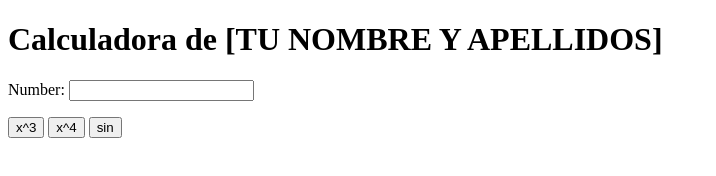
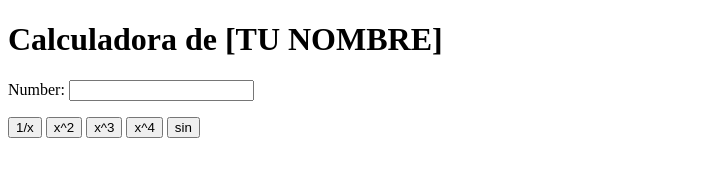
Before and after one commit to marcosmedinabri/my_calculator_2, a plain HTML site: page index.html in a window 1280 px wide. Shown: the whole page, without its empty margins (0-716 px from the left). Drawn offline with Linux system fonts and the light colour scheme.

Commit message:
Update calculator title and add new functions

```diff
--- a/index.html
+++ b/index.html
@@ -5,10 +5,12 @@
     <meta charset="utf-8">
 </head>
 <body>
-    <h1>Calculadora de [TU NOMBRE Y APELLIDOS]</h1>
+    <h1>Calculadora de [TU NOMBRE]</h1>
     Number:
     <input type="text" id="n1">
     <p>
+        <button onclick="inverse()"> 1/x </button>
+        <button onclick="square()"> x^2 </button>
         <button onclick="cube()"> x^3 </button>
         <button onclick="power_4()"> x^4</button>
         <button onclick="sine()"> sin </button>
@@ -17,6 +19,14 @@
         function cube() {
             var num = document.getElementById("n1");
             num.value = Math.pow(num.value, 3);
+        }
+        function square() {
+            var num = document.getElementById("n1");
+            num.value = Math.pow(num.value, 2);
+        }
+        function inverse() {
+            var num = document.getElementById("n1");
+            num.value = 1/num.value;
         }
         function power_4() {
             var num = document.getElementById("n1");
```
